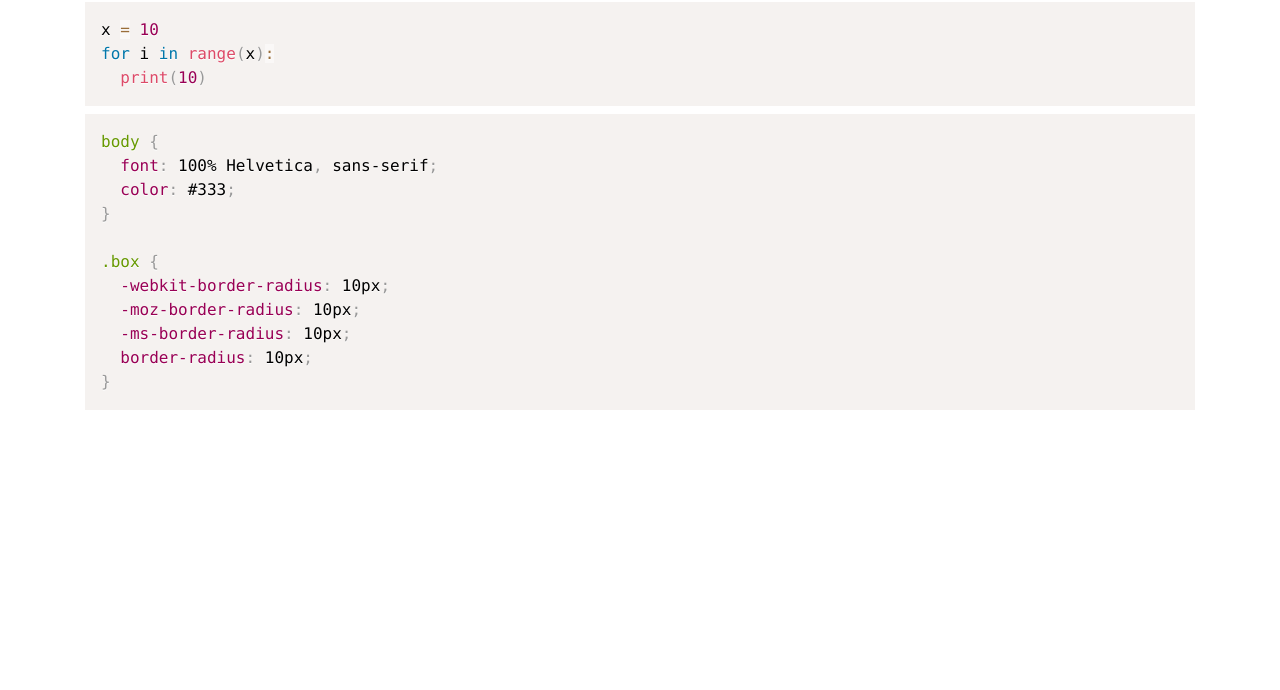
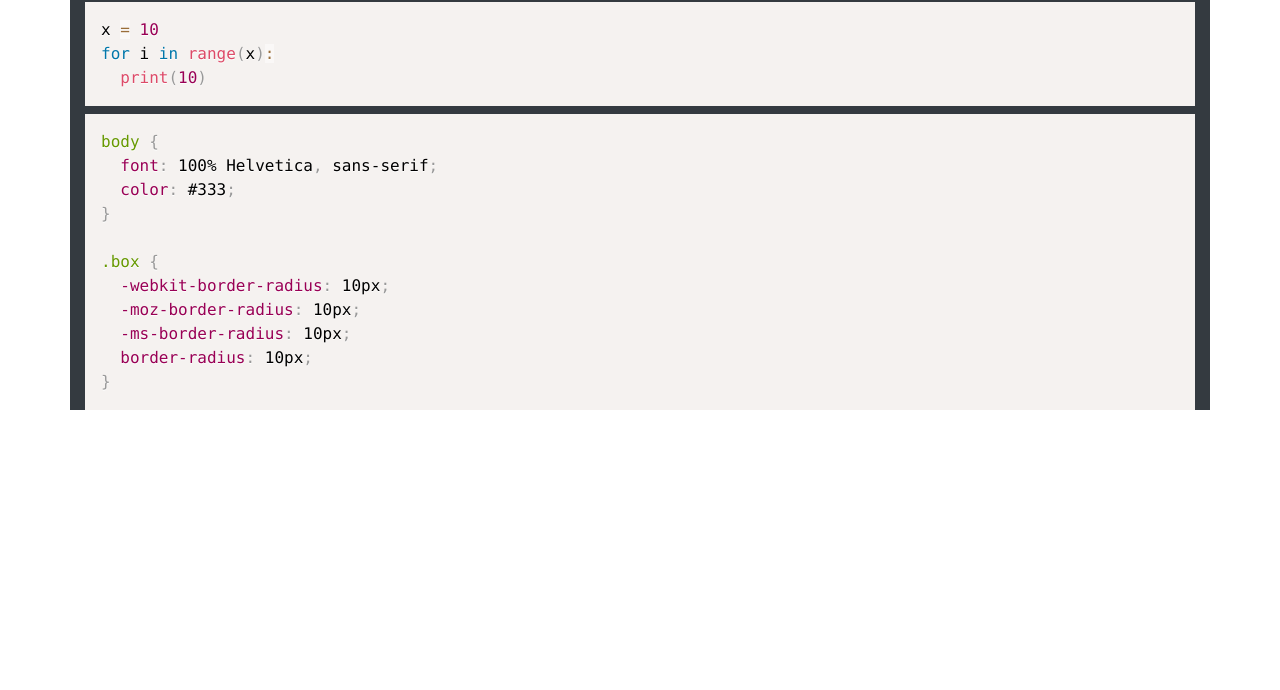
Before and after one commit to antonstattin/antonstattin.github.io, a plain HTML site: page html/posts/firstPost.html in a window 1280 px wide. Shown: the part 110-800 px from the top of the page. Drawn offline with nearby package versions, Linux system fonts and the light colour scheme.

Commit message:
fixed url

```diff
--- a/html/posts/firstPost.html
+++ b/html/posts/firstPost.html
@@ -18,7 +18,7 @@
   </div>
 </nav>
 
-    <div class="container">
+    <div class="container bg-dark">
 
 <h1> hello </h1>
 <link rel="stylesheet" href="https://cdnjs.cloudflare.com/ajax/libs/prism/1.15.0/themes/prism.min.css">
```
Also changed, not shown: html/navbar_template.html (+1 -1 lines), html/posts/newpost.html (+1 -1 lines).
